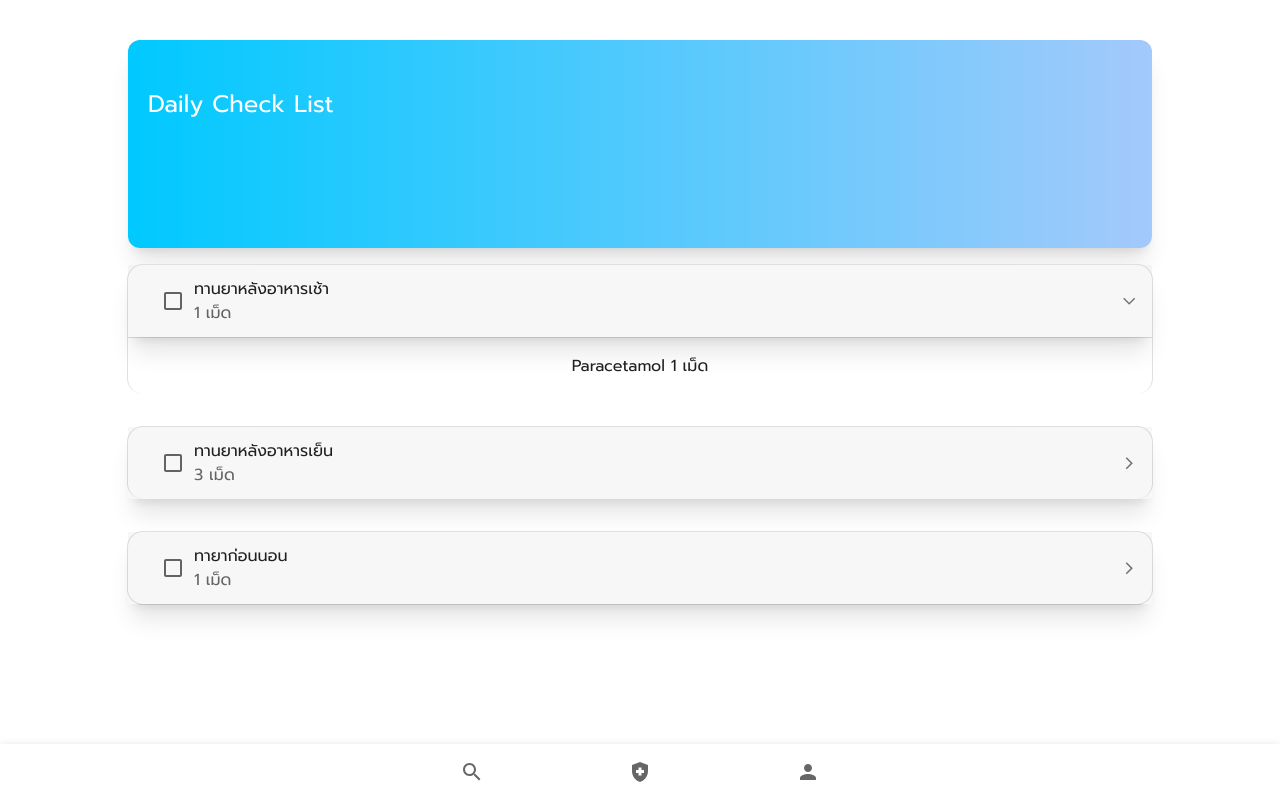
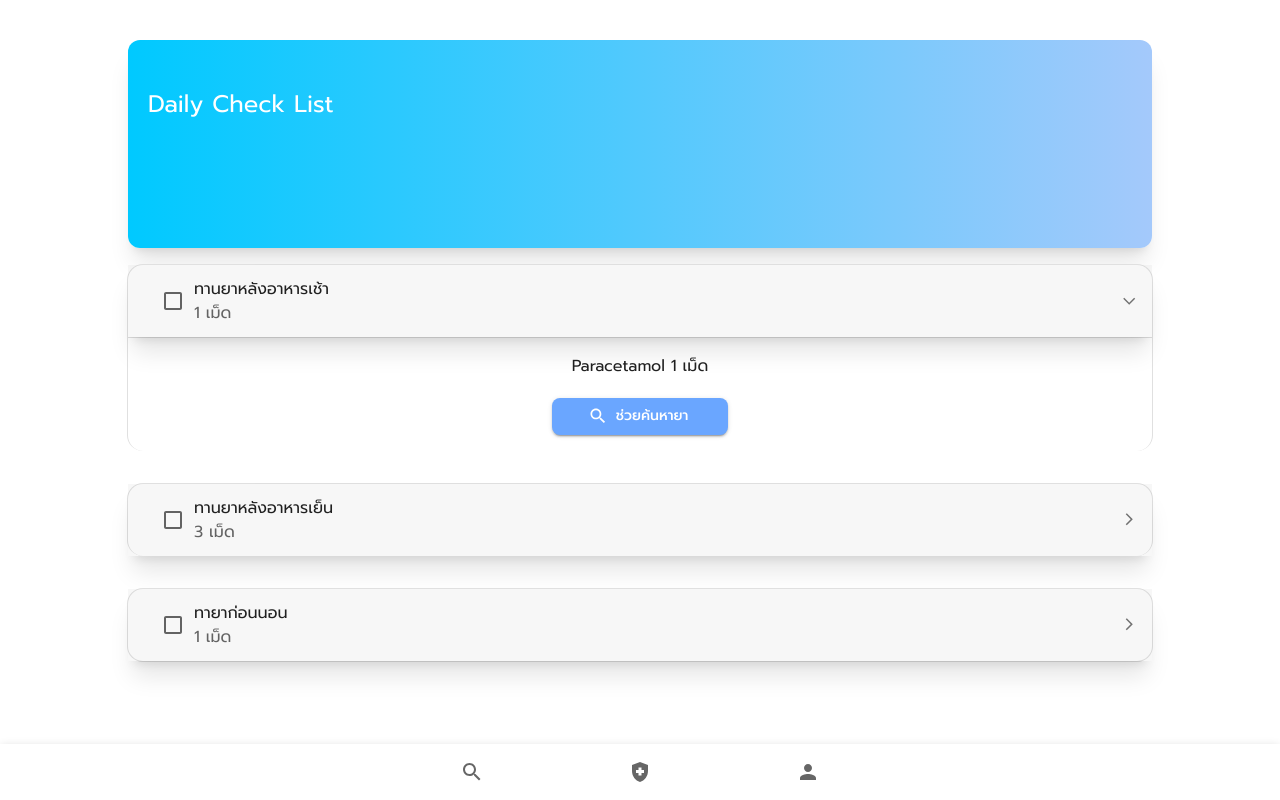
Before and after one commit to Encall/appmhor, a React (Vite) app: page /todo in a window 1280 px wide. Built offline with nearby package versions, Linux system fonts and the light colour scheme; no server answers.

Commit message:
Add Button component and SearchOutlinedIcon to Checklist page

```diff
--- a/src/pages/checklist.tsx
+++ b/src/pages/checklist.tsx
@@ -4,7 +4,8 @@ import ArrowForwardIosSharpIcon from '@mui/icons-material/ArrowForwardIosSharp'
 import MuiAccordion, { AccordionProps } from '@mui/material/Accordion'
 import MuiAccordionSummary, { AccordionSummaryProps } from '@mui/material/AccordionSummary'
 import MuiAccordionDetails from '@mui/material/AccordionDetails'
-import { Typography, Box, Checkbox } from '@mui/material'
+import { Typography, Box, Checkbox, Button } from '@mui/material'
+import SearchOutlinedIcon from '@mui/icons-material/SearchOutlined'
 
 const Accordion = styled((props: AccordionProps) => <MuiAccordion disableGutters elevation={0} square {...props} />)(
   ({ theme }) => ({
@@ -48,14 +49,17 @@ const Checklist = () => {
 
   return (
     <div className="flex flex-col justify-center items-center ">
-        <Box className="">
-            {/* <Box className="shadow-xl mt-10 w-[80vw] h-60 rounded-xl bg-cover bg-[url('bglabel1.png')]"> */}
-        <Box className="shadow-xl mt-10 w-[80vw] h-52 rounded-xl" style={{background: 'linear-gradient(90deg, #00C9FF 0%, #A4C9FB 100%)', }}>
-            <Typography variant="h5" component="div" color='white' className='px-5 pt-12 '>
-                Daily Check List
-            </Typography>
+      <Box className="">
+        {/* <Box className="shadow-xl mt-10 w-[80vw] h-60 rounded-xl bg-cover bg-[url('bglabel1.png')]"> */}
+        <Box
+          className="shadow-xl mt-10 w-[80vw] h-52 rounded-xl"
+          style={{ background: 'linear-gradient(90deg, #00C9FF 0%, #A4C9FB 100%)' }}
+        >
+          <Typography variant="h5" component="div" color="white" className="px-5 pt-12 ">
+            Daily Check List
+          </Typography>
         </Box>
-        </Box>
+      </Box>
       <Accordion expanded={expanded === 'panel1'} onChange={handleChange('panel1')}>
         <AccordionSummary className="shadow-xl" aria-controls="panel1d-content" id="panel1d-header">
           <Checkbox />
@@ -69,6 +73,13 @@ const Checklist = () => {
         <AccordionDetails>
           <Box className="flex flex-col justify-center items-center">
             <Typography>Paracetamol 1 เม็ด</Typography>
+            <Button
+              variant="contained"
+              className="bg-[#6AA6FF] rounded-lg mt-5 px-10"
+              startIcon={<SearchOutlinedIcon />}
+            >
+              ช่วยค้นหายา
+            </Button>
           </Box>
         </AccordionDetails>
       </Accordion>
@@ -87,6 +98,13 @@ const Checklist = () => {
             <Typography>Paracetamol 1 เม็ด</Typography>
             <Typography>Vitamin C 1 เม็ด</Typography>
             <Typography>Amoxicillin 1 เม็ด</Typography>
+            <Button
+              variant="contained"
+              className="bg-[#6AA6FF] rounded-lg mt-5 px-10"
+              startIcon={<SearchOutlinedIcon />}
+            >
+              ช่วยค้นหายา
+            </Button>
           </Box>
         </AccordionDetails>
       </Accordion>
@@ -103,6 +121,13 @@ const Checklist = () => {
         <AccordionDetails>
           <Box className="flex flex-col justify-center items-center">
             <Typography>Xyzal (ยาแก้แพ้) 1 เม็ด</Typography>
+            <Button
+              variant="contained"
+              className="bg-[#6AA6FF] rounded-lg mt-5 px-10"
+              startIcon={<SearchOutlinedIcon />}
+            >
+              ช่วยค้นหายา
+            </Button>
           </Box>
         </AccordionDetails>
       </Accordion>
```
